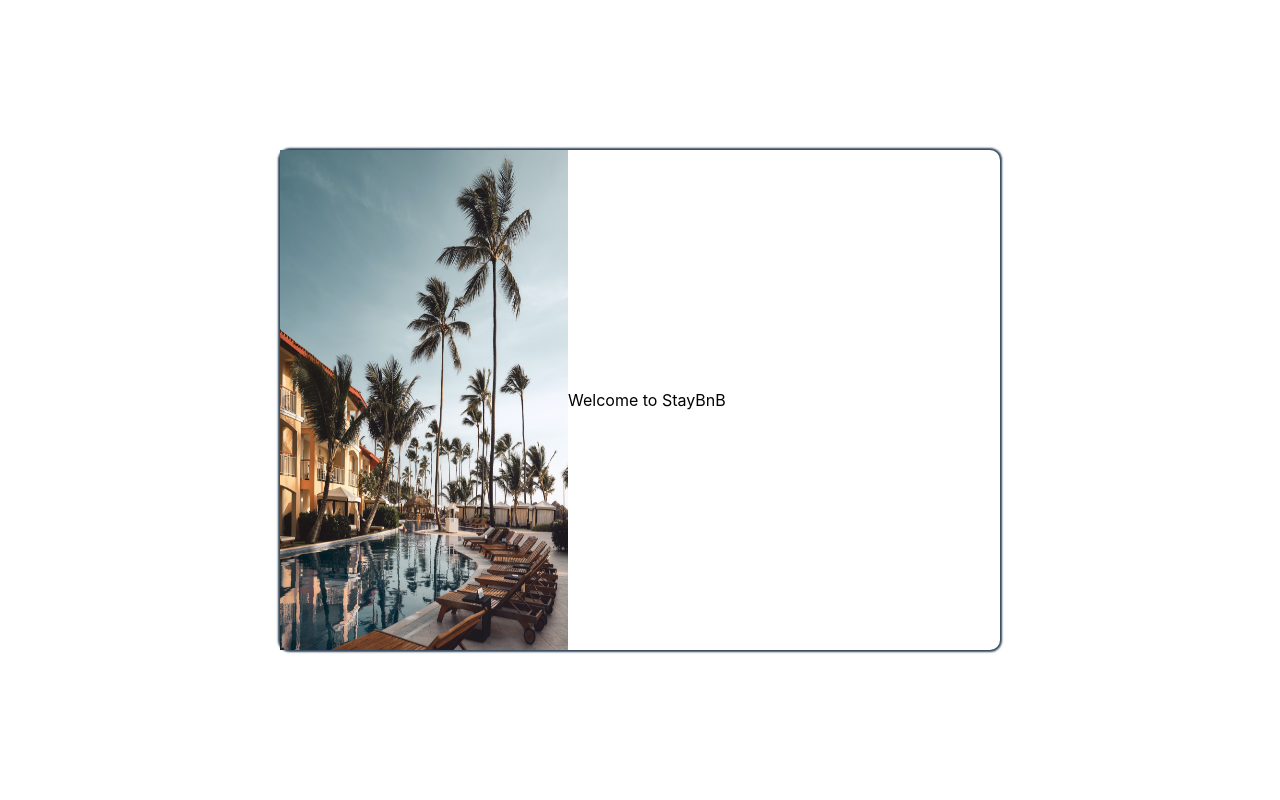
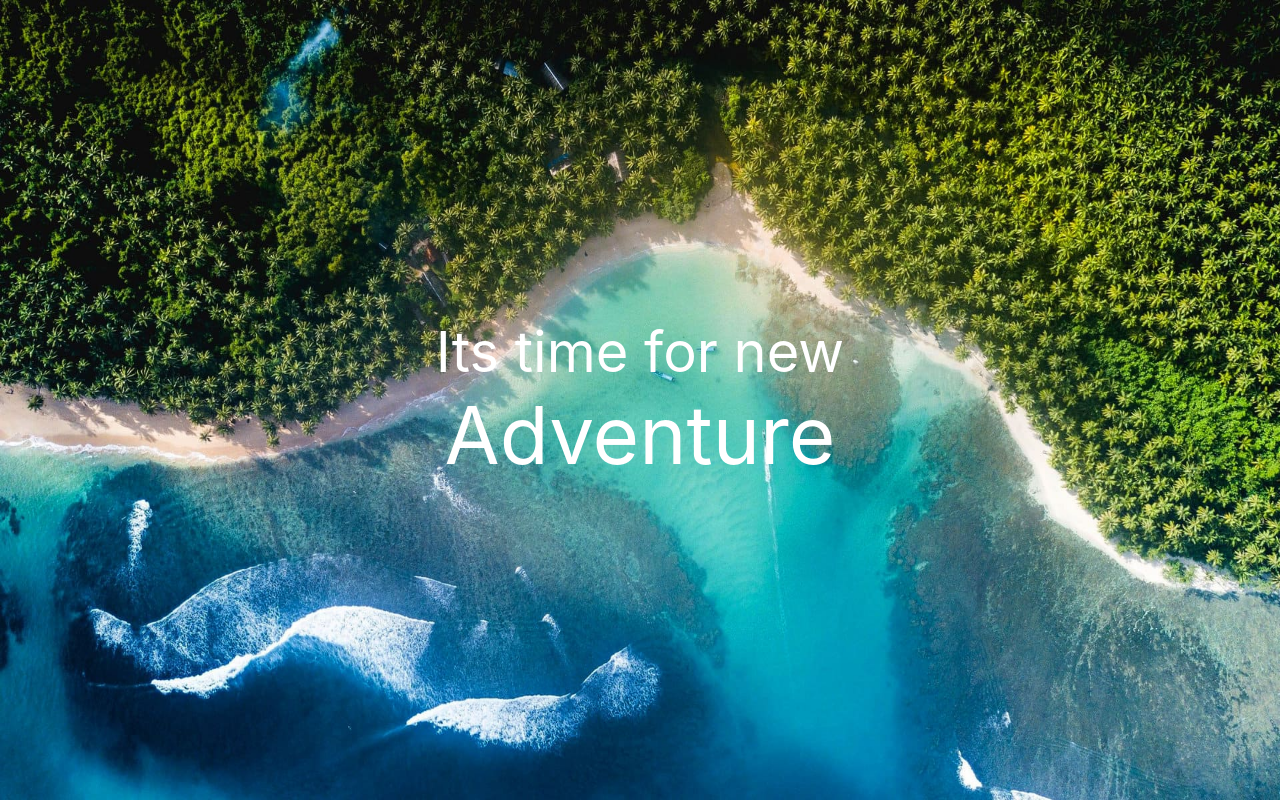
Before and after one commit to codeWithJooy/StayBnB, a React (Create React App) app in the folder frontend/: page / in a window 1280 px wide. Built offline with nearby package versions, Linux system fonts and the light colour scheme.

Commit message:
Root Css Done

```diff
--- a/frontend/src/App.css
+++ b/frontend/src/App.css
@@ -1,38 +1,9 @@
-.App {
-  text-align: center;
+* {
+  margin: 0;
+  padding: 0;
+  box-sizing: border-box;
 }
 
-.App-logo {
-  height: 40vmin;
-  pointer-events: none;
+p {
+  color: #fff;
 }
-
-@media (prefers-reduced-motion: no-preference) {
-  .App-logo {
-    animation: App-logo-spin infinite 20s linear;
-  }
-}
-
-.App-header {
-  background-color: #282c34;
-  min-height: 100vh;
-  display: flex;
-  flex-direction: column;
-  align-items: center;
-  justify-content: center;
-  font-size: calc(10px + 2vmin);
-  color: white;
-}
-
-.App-link {
-  color: #61dafb;
-}
-
-@keyframes App-logo-spin {
-  from {
-    transform: rotate(0deg);
-  }
-  to {
-    transform: rotate(360deg);
-  }
-}
--- a/frontend/src/App.js
+++ b/frontend/src/App.js
@@ -2,11 +2,13 @@ import "./App.css";
 import React from "react";
 import { BrowserRouter, Route, Switch } from "react-router-dom";
 import { SignUp } from "./Pages/Signup/Signup";
+import { Home } from "./Pages/Home/Home";
 function App() {
   return (
     <BrowserRouter>
       <Switch>
-        <Route path="/" exact component={SignUp} />
+        <Route path="/signup" exact component={SignUp} />
+        <Route path="/" exact component={Home} />
       </Switch>
     </BrowserRouter>
   );
--- /dev/null
+++ b/frontend/src/Pages/Home/Home.css
@@ -0,0 +1,66 @@
+.main {
+  width: 100%;
+  height: 100vh;
+}
+.container {
+  width: 100%;
+  height: 100vh;
+  overflow: auto;
+}
+
+/*==========================================================
+                            Top Section Starts
+===========================================================*/
+.topSection {
+  position: relative;
+  width: 100%;
+  height: 100vh;
+}
+.topSection img {
+  position: absolute;
+  top: 0;
+  left: 0;
+  width: 100%;
+  height: 100vh;
+  z-index: -1;
+}
+.topContainer {
+  position: absolute;
+  top: 0;
+  left: 0;
+  width: 100%;
+  height: 100vh;
+  width: 100%;
+  padding: "10px 20px";
+  z-index: 10;
+  display: flex;
+  align-items: center;
+  justify-content: center;
+}
+.topTextContainer {
+  width: 100%;
+  z-index: 100;
+}
+.topText {
+  display: flex;
+  align-items: center;
+  justify-content: center;
+}
+.topText p {
+  font-size: 3.5rem;
+  font-weight: 400;
+  color: #fff;
+}
+.topTextBold {
+  display: flex;
+  align-items: center;
+  justify-content: center;
+}
+.topTextBold p {
+  font-size: 5rem;
+  font-weight: 400;
+  color: #fff;
+}
+/*==========================================================
+                            Top Section Ends
+===========================================================*/
--- /dev/null
+++ b/frontend/src/Pages/Home/Home.js
@@ -0,0 +1,30 @@
+import React from "react";
+import "./Home.css";
+import MainBg from "../../Assets/Home/mainBg.jpg";
+export const Home = () => {
+  return (
+    <div className="main">
+      <div className="container">
+        <TopSection />
+      </div>
+    </div>
+  );
+};
+
+const TopSection = () => {
+  return (
+    <div className="topSection">
+      <img src={MainBg} />
+      <div className="topContainer">
+        <div className="topTextContainer">
+          <div className="topText">
+            <p>Its time for new</p>
+          </div>
+          <div className="topTextBold">
+            <p>Adventure</p>
+          </div>
+        </div>
+      </div>
+    </div>
+  );
+};
```
Also changed, not shown: frontend/src/Components/Header/Header.js (added, +7 -0 lines), frontend/src/Assets/Home/mainBg.jpg (added), frontend/src/Components/Header/Header.css (added).
